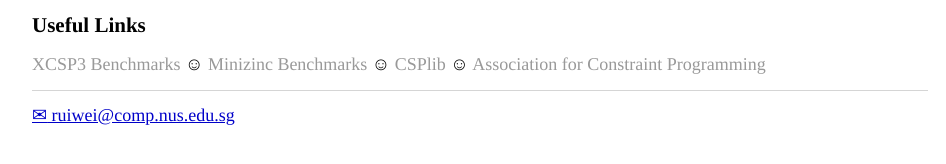
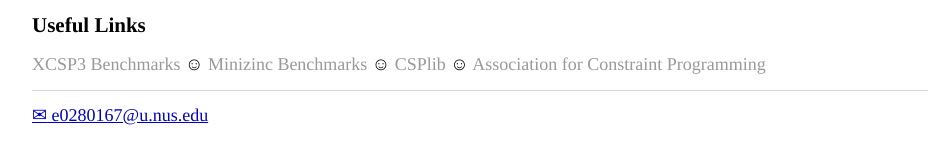
Before and after one commit to WangRuiwei/WangRuiwei.github.io, a Jekyll site: the page built from index.html, in a window 1280 px wide. Shown: the part 412-576 px from the top of the page, without its empty margins (160-1106 px from the left). Built offline with Jekyll 4.4.1, drawn with Linux system fonts in a browser that asks for light colours.

Commit message:
Update default.html

```diff
--- a/_layouts/default.html
+++ b/_layouts/default.html
@@ -20,7 +20,7 @@
 			</div><!-- /.container -->
 			<footer>
 	    		<ul>
-	        		<li><a href="mailto:ruiwei@comp.nus.edu.sg"><span class="s2"> <span>&#9993;</span> ruiwei@comp.nus.edu.sg</span></a></li>
+	        		<li><a href="mailto:ruiwei@comp.nus.edu.sg"><span class="s2"> <span>&#9993;</span> e0280167@u.nus.edu</span></a></li>
 				</ul>
 			</footer>
 		</body>
```
